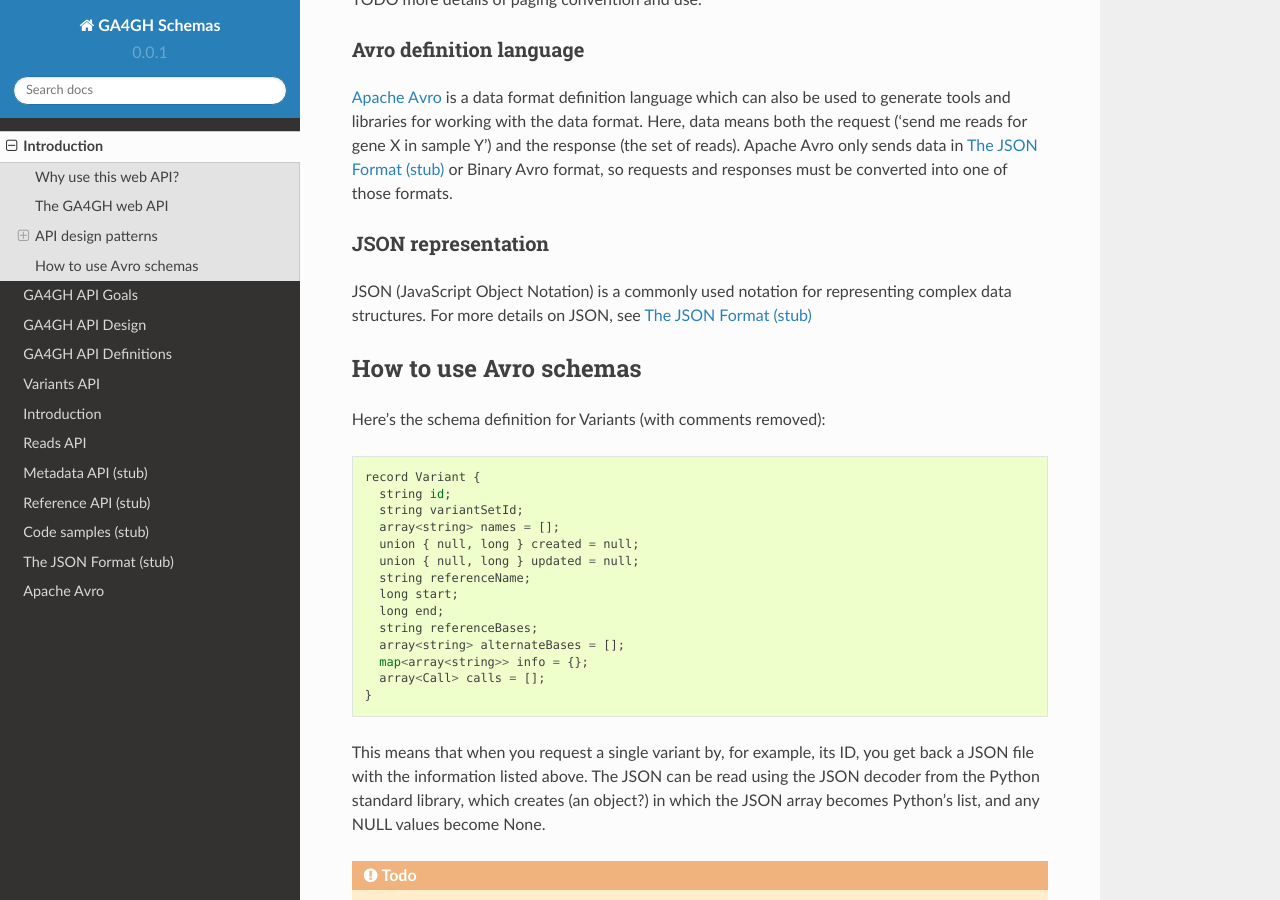
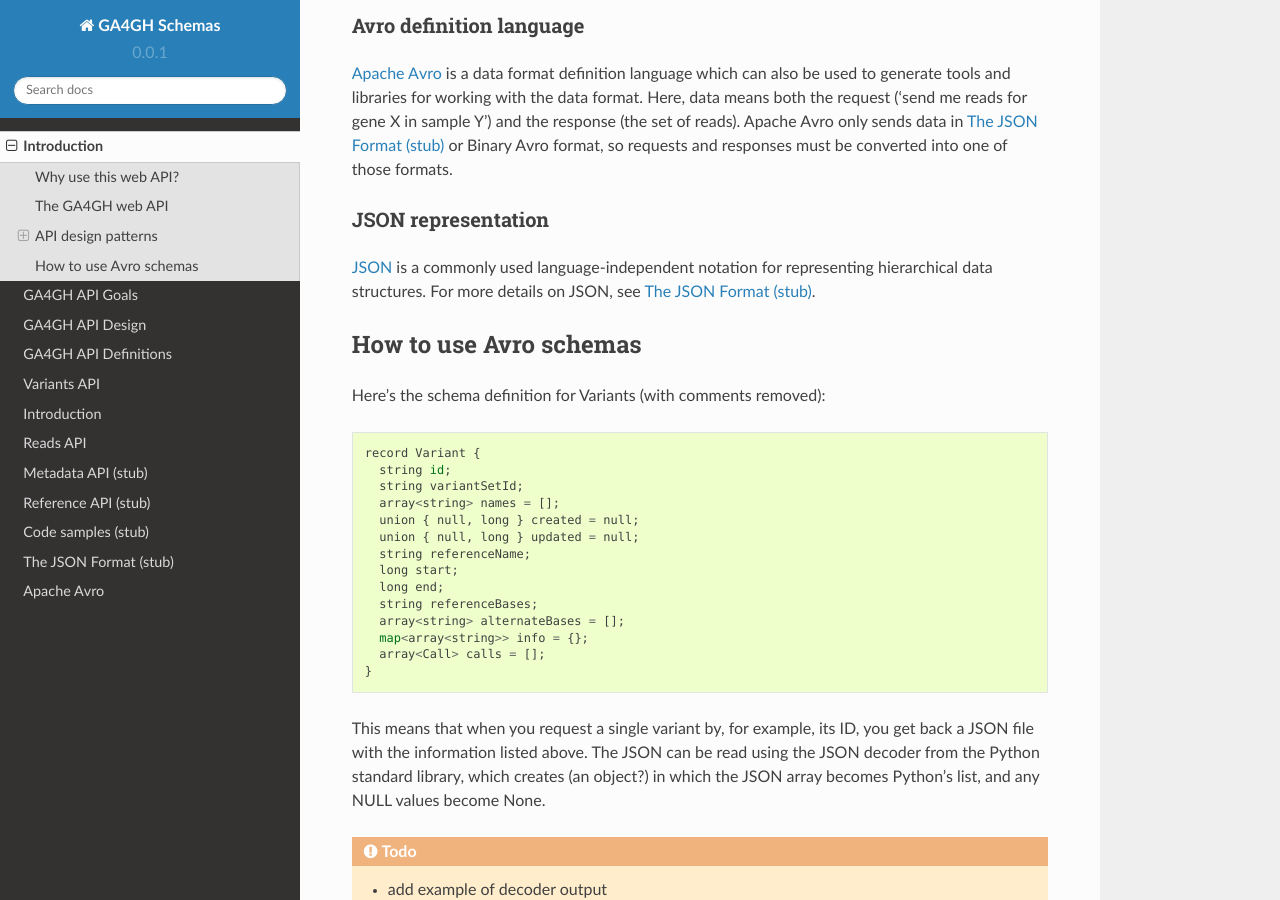
Before and after one commit to ga4gh/ga4gh-schemas, a Sphinx documentation site: the page built from doc/source/introduction_intro.rst, in a window 1280 px wide and 900 px high, scrolled down 2218 px. Built offline with Sphinx 7.4.7 and the Read the Docs theme 2.0.0, drawn with Linux system fonts in a browser that asks for light colours; pages that are not in the unit, such as notebooks, are missing from menus; some of the changed text lies outside the part shown.

```diff
--- a/doc/source/introduction_intro.rst
+++ b/doc/source/introduction_intro.rst
@@ -94,8 +94,9 @@
 
 JSON representation
 ...................
-JSON (JavaScript Object Notation) is a commonly used notation for representing complex data structures.
-For more details on JSON, see :ref:`json`
+
+`JSON <https://en.wikipedia.org/wiki/JSON>`_ is a commonly used language-independent notation for representing hierarchical data
+structures. For more details on JSON, see :ref:`json`.
 
 -----------------------
 How to use Avro schemas
```
Also changed, not shown: other parts of doc/source/introduction_intro.rst (+1 -1 lines).
